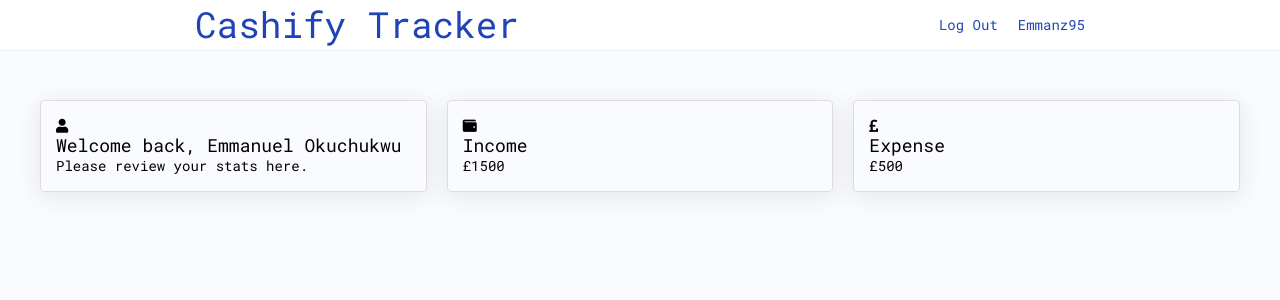
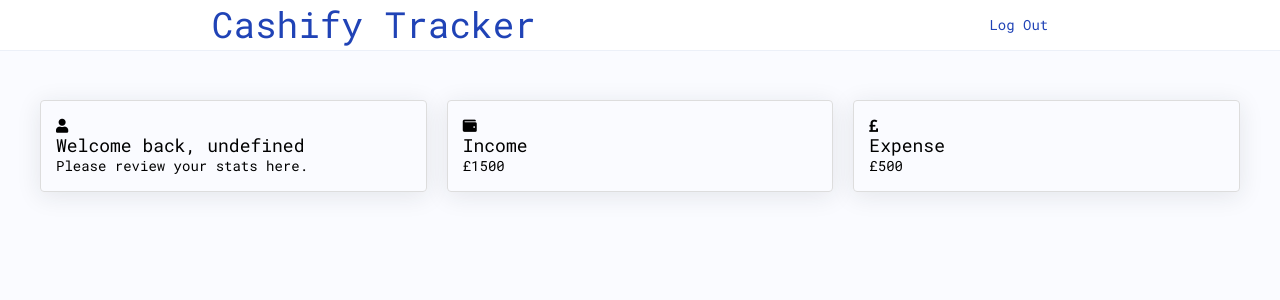
Before and after one commit to emmanz1995/expense-tracker-app, a React (Create React App) app: page /dashboard in a window 1280 px wide. Shown: the top 300 px of the page. Built offline with nearby package versions, Linux system fonts and the light colour scheme; no server answers; sample sign-in values are in the browser's storage.

Commit message:
started adding dynamic information about current logged in user

```diff
--- a/package.json
+++ b/package.json
@@ -14,6 +14,7 @@
     "react": "^17.0.2",
     "react-bootstrap-dropdown-menu": "^1.1.23",
     "react-dom": "^17.0.2",
+    "react-icons": "^4.3.1",
     "react-redux": "^7.2.6",
     "react-router-dom": "^6.1.1",
     "react-scripts": "5.0.0",
--- /dev/null
+++ b/src/api/UserAPI.js
@@ -0,0 +1,27 @@
+import axios from 'axios';
+
+const token = JSON.parse(localStorage.getItem('jwt'));
+const API_URL = process.env.REACT_APP_URL_API;
+
+const UserAPI = {
+    getMe: () => {
+        return axios.get(`${API_URL}/api/user/me`, {
+            headers: {
+                Authorization: `Bearer ${token}`
+            }
+        }).then((response) => {
+            return response.data;
+        })
+    },
+    getUsers: () => {
+        return axios.get(`${API_URL}/api/user/getusers`, {
+            headers: {
+                Authorization: `Bearer ${token}`
+            }
+        }).then((response) => {
+            return response.data;
+        })
+    }
+}
+
+export default UserAPI;
--- a/src/component/navigation/Navbar.jsx
+++ b/src/component/navigation/Navbar.jsx
@@ -2,6 +2,7 @@ import React, { useState } from 'react';
 import { StyledNavbar } from './styles';
 import useHistoryHook from '../../hooks/useHistory';
 import AuthAPI from '../../api/AuthAPI';
+import useProfile from '../../hooks/useProfile';
 
 const Navbar = () => {
     const { navigate } = useHistoryHook();
@@ -13,6 +14,7 @@ const Navbar = () => {
         AuthAPI.onLogout()
         navigate('/');
     }
+    const { profileInfo } = useProfile();
     return (
         <StyledNavbar>
             <div className="nav-heading">
@@ -28,7 +30,7 @@ const Navbar = () => {
                 ) : (
                     <>
                         <li><a href="" onClick={handleLogout}>Log Out</a></li>
-                        <li><a href="/dashboard">Emmanz95</a></li>
+                        <li><a href="/dashboard">{profileInfo?.username}</a></li>
                     </>
                 )}
             </ul>
--- /dev/null
+++ b/src/hooks/useProfile.js
@@ -0,0 +1,20 @@
+import { useState, useEffect } from 'react';
+import UserAPI from '../api/UserAPI';
+
+const useProfile = () => {
+    const [profileInfo, setProfileInfo] = useState({});
+    useEffect(() => {
+        getProfile();
+        return () => {
+            setProfileInfo({})
+        }
+    }, [])
+    function getProfile() {
+        UserAPI.getMe().then((results) => {
+            setProfileInfo(results);
+        }).catch((error) => console.log(error));
+    }
+    return { profileInfo }
+}
+
+export default useProfile;
--- a/src/pages/auth/Login.jsx
+++ b/src/pages/auth/Login.jsx
@@ -35,6 +35,7 @@ function Login() {
             toast('Successfully logged in, welcome back!');
             navigate('/dashboard');
             setLoading(false);
+            setTimeout(() => window.location.reload(), 5000);
         }).catch((error) => {
             console.log(error.response.data.msg);
             setError(error.response.data.msg);
--- a/src/pages/dashboard/Dashboard.jsx
+++ b/src/pages/dashboard/Dashboard.jsx
@@ -4,15 +4,18 @@ import { DashboardContainer } from './styles';
 import DashboardCard from '../../component/cards/DashboardCard';
 import { ToastContainer } from 'react-toastify';
 import 'react-toastify/dist/ReactToastify.css';
+import useProfile from '../../hooks/useProfile';
 
 function Dashboard() {
+    const { profileInfo } = useProfile();
+
     return (
         <div>
             <Navbar />
             <DashboardContainer>
                 <div className="wrapper">
                     <div className="stats-wrapper">
-                        <DashboardCard title="Welcome back, Emmanuel Okuchukwu" info="Please review your stats here." icon={<i className="fas fa-user" />} link="/dashboard" />
+                        <DashboardCard title={`Welcome back, ${profileInfo?.username}`} info="Please review your stats here." icon={<i className="fas fa-user" />} link="/dashboard" />
                         <DashboardCard title="Income" count="£1500" icon={<i className="fas fa-wallet" />} link="/income" />
                         <DashboardCard title="Expense" count="£500" icon={<i className="fas fa-pound-sign"/>} link="/expense" />
                     </div>
```
Also changed, not shown: src/api/ExpenseAPI.js (added, +8 -0 lines), 1 other file (tests, documents, lock files or other folders).
